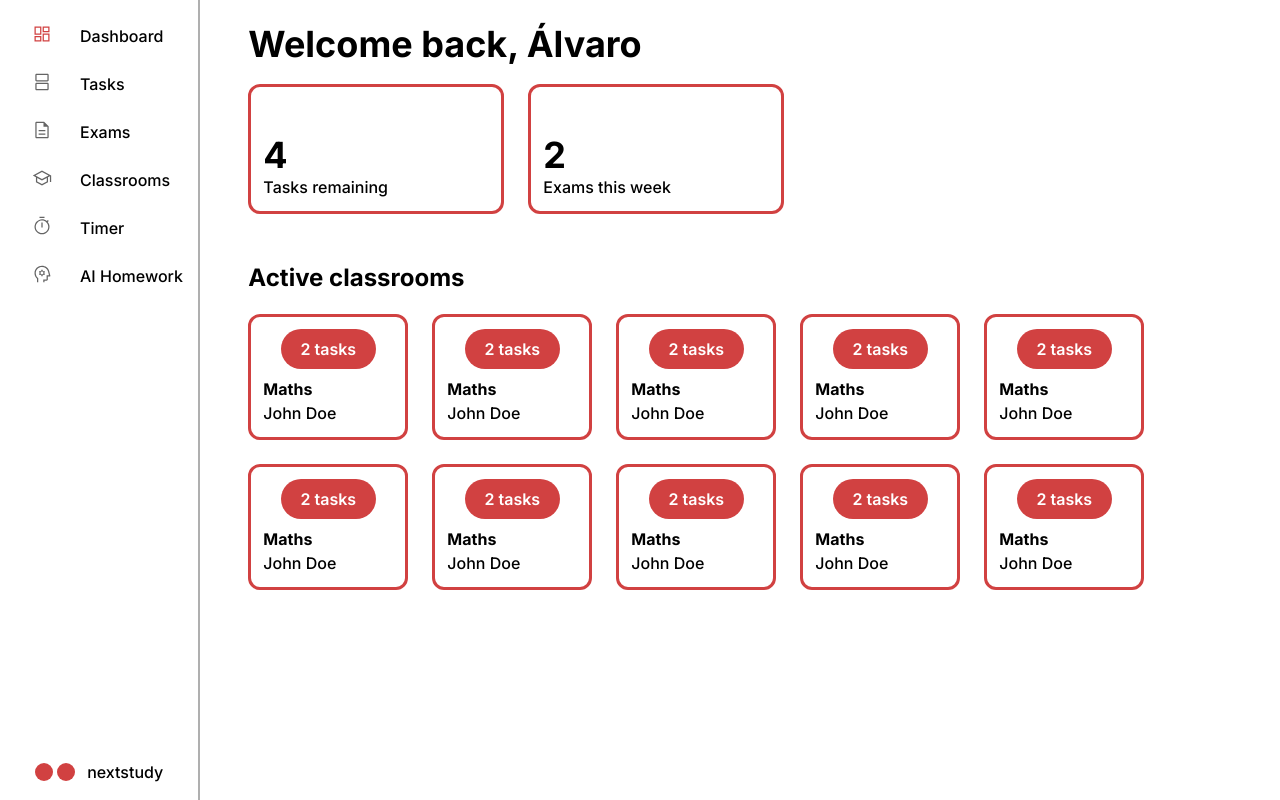
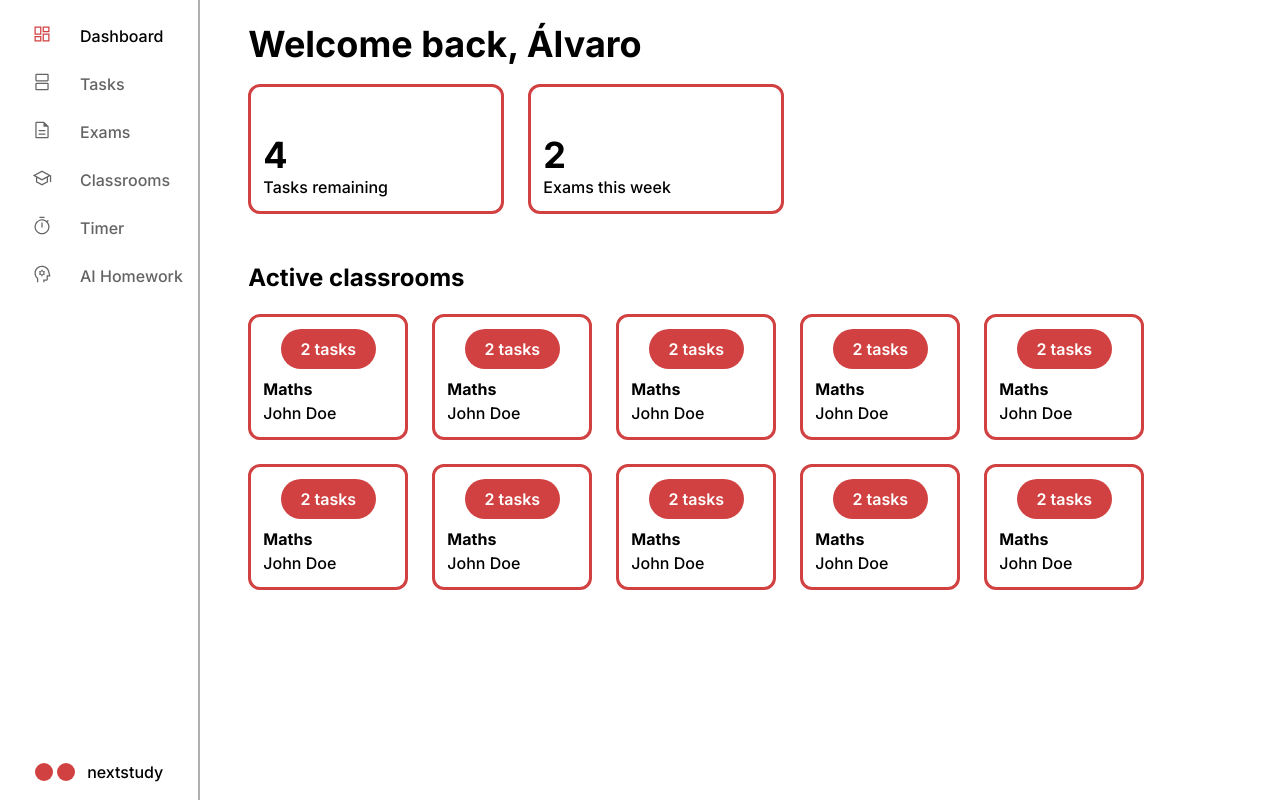
Before and after one commit to alvgonzx/nextstudy, a Next.js app in the folder frontend/: page / in a window 1280 px wide. Built offline with nearby package versions, Linux system fonts and the light colour scheme.

Commit message:
[dev] added dynamic sidebar

```diff
--- /dev/null
+++ b/frontend/app/ai-homework/page.jsx
@@ -0,0 +1,5 @@
+const AiHomeworkPage = () => {
+    return <h1>ai homework</h1>;
+};
+
+export default AiHomeworkPage;
--- /dev/null
+++ b/frontend/app/classrooms/page.jsx
@@ -0,0 +1,5 @@
+const ClassroomsPage = () => {
+    return <h1>ai homework</h1>;
+};
+
+export default ClassroomsPage;
--- a/frontend/app/components/sidebar/Sidebar.jsx
+++ b/frontend/app/components/sidebar/Sidebar.jsx
@@ -1,12 +1,16 @@
+"use client";
+
 import Link from "next/link";
 import Icon from "./Icon";
 import Logo from "./Logo";
+
+import { usePathname } from "next/navigation";
 
 const links = [
     {
         label: "Dashboard",
         svg: "dashboard",
-        route: "/dashboard",
+        route: "/",
     },
     {
         label: "Tasks",
@@ -36,13 +40,27 @@ const links = [
 ];
 
 const Sidebar = () => {
+    const pathname = usePathname();
+
     return (
         <aside className="border-r-2 border-[#AFAFAF] w-64 flex flex-col justify-between font-medium h-screen sticky top-0">
             <ul className="mt-3 ml-8">
                 {links.map(({ label, svg, route }) => (
                     <li key={route} className="py-3 flex gap-7">
-                        <Icon svg={svg} />
-                        <Link href={route}>{label}</Link>
+                        <Icon
+                            svg={svg}
+                            colored={`${pathname === route ? 'true' : 'false'}`}
+                        />
+                        <Link
+                            href={route}
+                            className={`${
+                                pathname === route
+                                    ? "text-black"
+                                    : "text-[#646464]"
+                            }`}
+                        >
+                            {label}
+                        </Link>
                     </li>
                 ))}
             </ul>
--- /dev/null
+++ b/frontend/app/exams/page.jsx
@@ -0,0 +1,5 @@
+const ExamsPage = () => {
+    return <h1>ai homework</h1>;
+};
+
+export default ExamsPage;
--- /dev/null
+++ b/frontend/app/tasks/page.jsx
@@ -0,0 +1,5 @@
+const TasksPage = () => {
+    return <h1>ai homework</h1>;
+};
+
+export default TasksPage;
--- /dev/null
+++ b/frontend/app/timer/page.jsx
@@ -0,0 +1,5 @@
+const TimerPage = () => {
+    return <h1>ai homework</h1>;
+};
+
+export default TimerPage;
```
Also changed, not shown: frontend/app/components/sidebar/Icon.jsx (+7 -7 lines).
